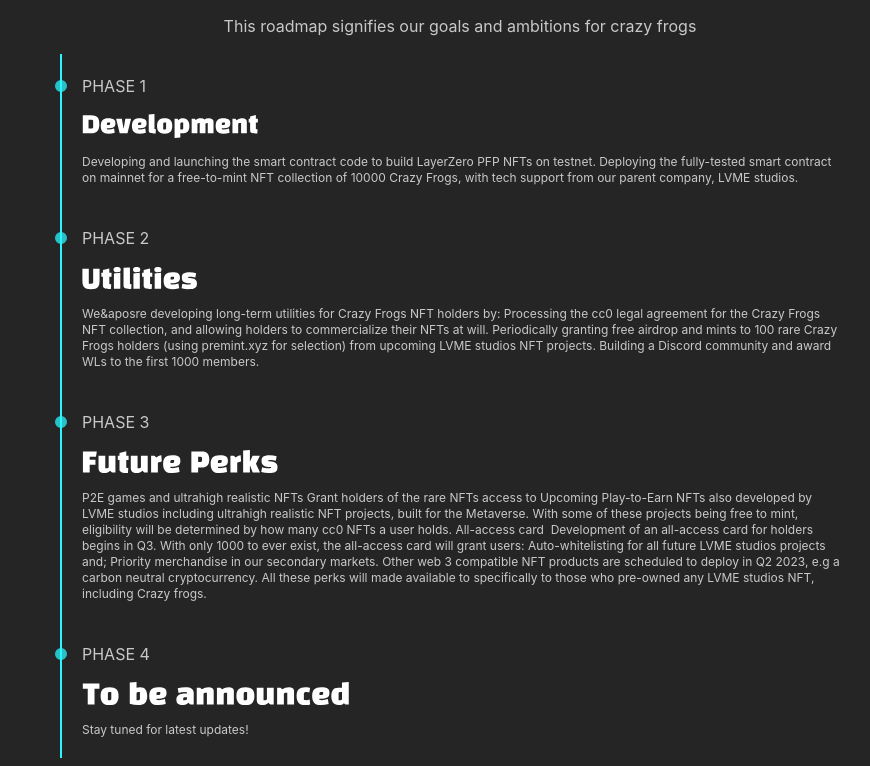
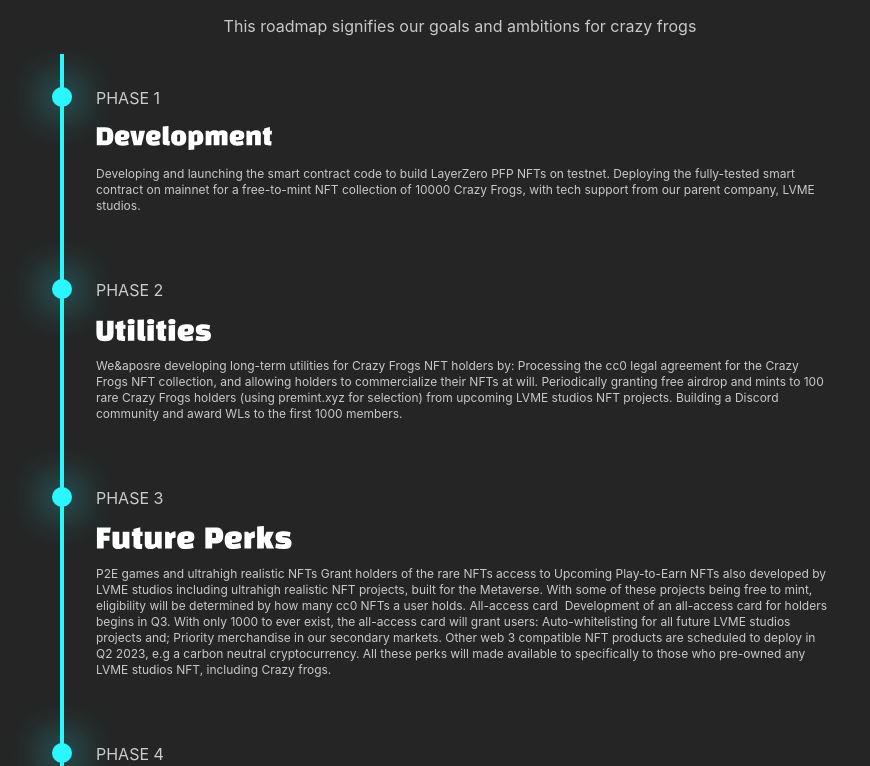
Before and after one commit to musxos/CrazyFrogs, a Next.js app: page /roadmap in a window 1280 px wide. Shown: the part 414-1180 px from the top of the page, without its empty margins (180-1050 px from the left). Built offline with nearby package versions, Linux system fonts and the light colour scheme.

Commit message:
added blur to timeline

```diff
--- a/components/roadmap/index.jsx
+++ b/components/roadmap/index.jsx
@@ -22,7 +22,7 @@ const RoadmapElement = () => (
         <p className="text-center my-4 opacity-75">
             This roadmap signifies our goals and ambitions for crazy frogs
         </p>
-        <div className="flex flex-col gap-4 p-5 border-l-2 border-[#2AF6FF]">
+        <div className="flex flex-col gap-4 p-8 border-l-4 border-[#2AF6FF]">
             <h1 className="timeline-title"> PHASE 1</h1>
             <img src="/development.svg" className="h-6 self-start" />
             <p className="text-xs leading-[16px] opacity-75">
@@ -33,7 +33,7 @@ const RoadmapElement = () => (
                 studios.
             </p>
         </div>
-        <div className="flex flex-col gap-4 p-5 border-l-2 border-[#2AF6FF]">
+        <div className="flex flex-col gap-4 p-8 border-l-4 border-[#2AF6FF]">
             <h1 className="timeline-title"> PHASE 2</h1>
             <img src="/utilities.svg" className="h-6 self-start" />
             <p className="text-xs leading-[16px] opacity-75">
@@ -46,7 +46,7 @@ const RoadmapElement = () => (
                 and award WLs to the first 1000 members.
             </p>
         </div>
-        <div className="flex flex-col gap-4 p-5 border-l-2 border-[#2AF6FF]">
+        <div className="flex flex-col gap-4 p-8 border-l-4 border-[#2AF6FF]">
             <h1 className="timeline-title"> PHASE 3</h1>
             <img src="/future-perks.svg" className="h-6 self-start" />
             <p className="text-xs leading-[16px] opacity-75">
@@ -66,7 +66,7 @@ const RoadmapElement = () => (
                 including Crazy frogs.
             </p>
         </div>
-        <div className="flex flex-col gap-4 p-5 border-l-2 border-[#2AF6FF]">
+        <div className="flex flex-col gap-4 p-8 border-l-4 border-[#2AF6FF]">
             <h1 className="timeline-title"> PHASE 4</h1>
             <img src="/tba.svg" className="h-6 self-start" />
             <p className="text-xs leading-[16px] opacity-75">Stay tuned for latest updates!</p>
--- a/styles/globals.css
+++ b/styles/globals.css
@@ -4,7 +4,7 @@
 
 @layer components {
     .timeline-title{
-      @apply w-full text-left relative opacity-75 before:opacity-100 before:absolute before:left-[-27px] before:top-[6px] before:border-2 before:w-3 before:h-3 before:rounded-full before:bg-[#2AF6FF] before:border-[#2AF6FF]
+      @apply w-full text-left relative text-[#ccc] before:opacity-100 before:absolute before:left-[-44px] before:top-[1px] before:border-2 before:w-5 before:h-5 before:rounded-full before:bg-[#2AF6FF] before:border-[#2AF6FF] before:shadow-glow;
     }
   }
 
--- a/tailwind.config.js
+++ b/tailwind.config.js
@@ -8,6 +8,9 @@ module.exports = {
             colors: {
                 bg: "#252525",
             },
+            boxShadow: {
+                glow: "0px 0px 40px 2px #2AF6FF",
+            },
         },
     },
     plugins: [],
```
